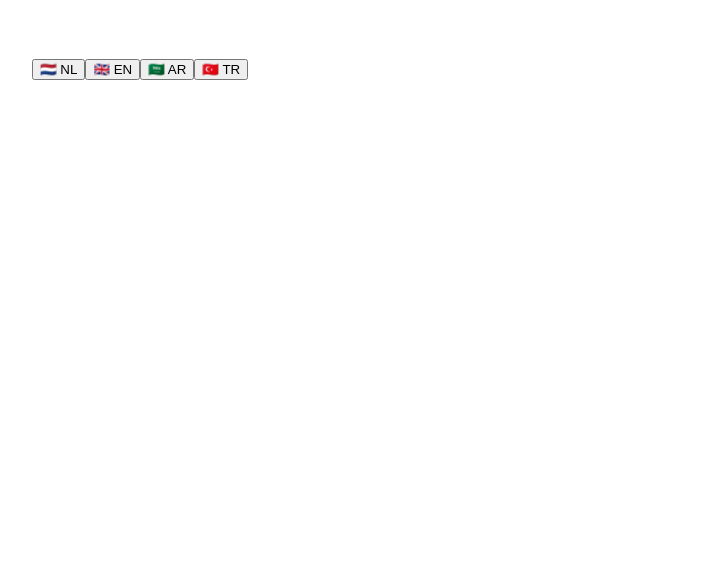
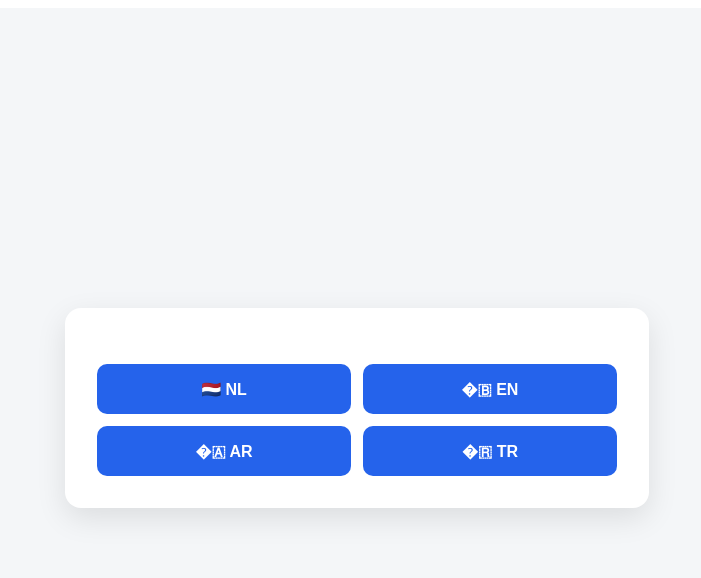
Before and after one commit to timpeleman/Focus-test3, a React (Vite) app: page / in a window 1280 px wide. Shown: the top 578 px of the page, without its empty margins (283-984 px from the left). Built offline with nearby package versions, Linux system fonts and the light colour scheme.

Commit message:
Refactor App.jsx for modern UI and language support

```diff
--- a/src/App.jsx
+++ b/src/App.jsx
@@ -1,131 +1,100 @@
 import { useEffect, useState } from "react";
 import jsPDF from "jspdf";
 
-// ✅ SCHONE, BUILD‑PROOF App.jsx (Vite + React 18)
-// ✅ Startscherm + taalkeuze + startknop
-// ✅ 4‑minuten Focus (Stroop) test
-// ✅ HR‑PDF rapport met interpretatie en foutentabel
+// ✅ MODERNE UI + BUILD‑PROOF App.jsx (Vite + React 18)
+// ✅ Grote knoppen, duidelijke inputs, hedendaagse layout
+// ✅ 4‑minuten Focus (Stroop) test + HR‑PDF
 // ✅ Talen: NL / EN / AR (RTL) / TR
 
 export default function App() {
-  const [language, setLanguage] = useState(null); // nl | en | ar | tr
-  const [step, setStep] = useState("start"); // start | menu | test
+  const [language, setLanguage] = useState(null);
+  const [step, setStep] = useState("start");
   const [candidateId, setCandidateId] = useState("");
   const [colorWord, setColorWord] = useState("");
   const [displayColor, setDisplayColor] = useState("");
   const [score, setScore] = useState(0);
   const [timer, setTimer] = useState(0);
-  const [errors, setErrors] = useState([]); // { time, chosen, correct }
-
-
-  const TEST_DURATION = 240; // 4 minuten
+  const [errors, setErrors] = useState([]);
+  const TEST_DURATION = 240;
   const COLORS = ["red", "blue", "green", "yellow"];
 
-
-  // ====== VERTALINGEN ======
   const T = {
     nl: {
       title: "🎯 Focus Test",
       intro: "Test je concentratie en nauwkeurigheid in 4 minuten.",
       chooseLang: "Kies een taal",
       candidateId: "Kandidaat ID",
-      start: "🚀 Start",
+      start: "Start",
       startTest: "Start test",
       clickColor: "Klik de KLEUR van het woord",
-      time: "⏱ Tijd",
-      score: "✅ Score",
-      errors: "❌ Fouten",
+      time: "Tijd",
+      score: "Score",
+      errors: "Fouten",
       report: "HR‑rapport",
-      correctAnswers: "Juiste antwoorden",
-      totalErrors: "Totaal fouten",
       interpretation: "Interpretatie",
-      errorList: "Foutenlijst",
-      noErrors: "Geen fouten gemaakt",
-      excellent: "Uitstekende concentratie",
-      good: "Goede focus met enkele fouten",
-      medium: "Matige focus — mogelijk concentratieproblemen",
-      weak: "Zwak resultaat — duidelijke aandachtsproblemen",
-      back: "🔙 Terug naar menu",
+      noErrors: "Geen fouten",
+      back: "Terug",
+      colors: { red: "ROOD", blue: "BLAUW", green: "GROEN", yellow: "GEEL" }
     },
     en: {
       title: "🎯 Focus Test",
       intro: "Test your focus and accuracy in 4 minutes.",
       chooseLang: "Choose a language",
       candidateId: "Candidate ID",
-      start: "🚀 Start",
+      start: "Start",
       startTest: "Start test",
       clickColor: "Click the COLOR of the word",
-      time: "⏱ Time",
-      score: "✅ Score",
-      errors: "❌ Errors",
+      time: "Time",
+      score: "Score",
+      errors: "Errors",
       report: "HR Report",
-      correctAnswers: "Correct answers",
-      totalErrors: "Total errors",
       interpretation: "Interpretation",
-      errorList: "Error list",
       noErrors: "No errors",
-      excellent: "Excellent focus",
-      good: "Good focus with minor mistakes",
-      medium: "Average focus — possible issues",
-      weak: "Weak focus — significant attention problems",
-      back: "🔙 Back to menu",
+      back: "Back",
+      colors: { red: "RED", blue: "BLUE", green: "GREEN", yellow: "YELLOW" }
     },
     ar: {
       title: "🎯 اختبار التركيز",
       intro: "اختبر تركيزك ودقتك خلال 4 دقائق.",
       chooseLang: "اختر اللغة",
       candidateId: "رقم المترشح",
-      start: "🚀 ابدأ",
+      start: "ابدأ",
       startTest: "ابدأ الاختبار",
       clickColor: "اضغط على لون الكلمة",
-      time: "⏱ الوقت",
-      score: "✅ النتيجة",
-      errors: "❌ الأخطاء",
-      report: "تقرير الموارد البشرية",
-      correctAnswers: "الإجابات الصحيحة",
-      totalErrors: "مجموع الأخطاء",
+      time: "الوقت",
+      score: "النتيجة",
+      errors: "الأخطاء",
+      report: "تقرير",
       interpretation: "التقييم",
-      errorList: "قائمة الأخطاء",
       noErrors: "لا توجد أخطاء",
-      excellent: "تركيز ممتاز",
-      good: "تركيز جيد مع بعض الأخطاء",
-      medium: "تركيز متوسط — ربما توجد مشاكل",
-      weak: "تركيز ضعيف — مشاكل واضحة",
-      back: "🔙 رجوع",
+      back: "رجوع",
+      colors: { red: "أحمر", blue: "أزرق", green: "أخضر", yellow: "أصفر" }
     },
     tr: {
       title: "🎯 Odak Testi",
       intro: "4 dakikada odak ve doğruluk seviyenizi test edin.",
       chooseLang: "Dil seçin",
       candidateId: "Aday Numarası",
-      start: "🚀 Başla",
+      start: "Başla",
       startTest: "Teste başla",
       clickColor: "KELİMENİN rengini tıklayın",
-      time: "⏱ Süre",
-      score: "✅ Skor",
-      errors: "❌ Hatalar",
-      report: "İK Raporu",
-      correctAnswers: "Doğru cevaplar",
-      totalErrors: "Toplam hatalar",
+      time: "Süre",
+      score: "Skor",
+      errors: "Hatalar",
+      report: "Rapor",
       interpretation: "Yorum",
-      errorList: "Hata listesi",
       noErrors: "Hata yok",
-      excellent: "Mükemmel odak",
-      good: "İyi odak, birkaç hata",
-      medium: "Orta seviye — sorun olabilir",
-      weak: "Zayıf odak — belirgin sorunlar",
-      back: "🔙 Geri dön",
-    },
+      back: "Geri",
+      colors: { red: "KIRMIZI", blue: "MAVİ", green: "YEŞİL", yellow: "SARI" }
+    }
   };
 
   const L = language ? T[language] : {};
   const isRTL = language === "ar";
 
-  // ====== TIMER ======
   useEffect(() => {
     if (step !== "test") return;
     if (timer >= TEST_DURATION) {
-      generatePDF();
       setStep("menu");
       return;
     }
@@ -133,24 +102,16 @@ export default function App() {
     return () => clearInterval(id);
   }, [step, timer]);
 
-  // ====== ACTIES ======
   const startTest = () => {
-    if (!candidateId.trim()) {
-      alert(L.candidateId);
-      return;
-    }
-    setScore(0);
-    setErrors([]);
-    setTimer(0);
-    nextRound();
-    setStep("test");
+    if (!candidateId.trim()) return alert(L.candidateId);
+    setScore(0); setErrors([]); setTimer(0);
+    nextRound(); setStep("test");
   };
 
   const nextRound = () => {
     const w = COLORS[Math.floor(Math.random() * COLORS.length)];
     const c = COLORS[Math.floor(Math.random() * COLORS.length)];
-    setColorWord(w);
-    setDisplayColor(c);
+    setColorWord(w); setDisplayColor(c);
   };
 
   const handleAnswer = (c) => {
@@ -159,102 +120,64 @@ export default function App() {
     nextRound();
   };
 
-  const interpretScore = () => {
-    const total = score + errors.length;
-    if (total === 0) return L.noErrors;
-    const acc = score / total;
-    if (acc >= 0.9) return L.excellent;
-    if (acc >= 0.75) return L.good;
-    if (acc >= 0.55) return L.medium;
-    return L.weak;
-  };
-
-  // ====== PDF ======
-  const generatePDF = () => {
-    const pdf = new jsPDF();
-    const interpretation = interpretScore();
-
-
-    pdf.setFillColor(30, 30, 30);
-    pdf.rect(0, 0, 220, 25, "F");
-    pdf.setFontSize(20);
-    pdf.setTextColor(255, 255, 255);
-    pdf.text(L.report, 10, 17);
-
-
-    pdf.setTextColor(0, 0, 0);
-    pdf.setFontSize(14);
-    pdf.text(`${L.candidateId}: ${candidateId}`, 10, 40);
-    pdf.text(`${L.correctAnswers}: ${score}`, 10, 50);
-    pdf.text(`${L.totalErrors}: ${errors.length}`, 10, 60);
-
-    pdf.setFontSize(16);
-    pdf.text(L.interpretation + ":", 10, 85);
-    pdf.setFontSize(14);
-    pdf.text(interpretation, 10, 100, { maxWidth: 180 });
-
-
-    pdf.setFontSize(16);
-    pdf.text(L.errorList + ":", 10, 125);
-
-
-    pdf.setFontSize(12);
-    let y = 145;
-    if (errors.length === 0) pdf.text(L.noErrors, 10, y);
-    else errors.forEach((e, i) => {
-      pdf.text(`${i + 1}. ${e.time}s — ${e.chosen.toUpperCase()} / ${e.correct.toUpperCase()}`, 10, y);
-      y += 8;
-      if (y > 270) { pdf.addPage(); y = 20; }
-    });
-
-
-    pdf.save(`rapport-${candidateId}.pdf`);
-  };
-
-
-  // ====== UI ======
   return (
-    <div style={{ fontFamily: "Arial", maxWidth: 650, margin: "0 auto", padding: 30, direction: isRTL ? "rtl" : "ltr", textAlign: isRTL ? "right" : "left" }}>
-      <h1>{L.title}</h1>
-
-
+    <div style={{ minHeight: "100vh", background: "#f4f6f8", display: "flex", justifyContent: "center", alignItems: "center", direction: isRTL ? "rtl" : "ltr" }}>
+      <div style={{ background: "white", padding: 32, borderRadius: 16, width: "100%", maxWidth: 520, boxShadow: "0 10px 30px rgba(0,0,0,.1)" }}>
+        <h1 style={{ textAlign: "center", marginBottom: 24 }}>{L.title}</h1>
         {step === "start" && (
-        <div>
-          <h2>{L.chooseLang}</h2>
-          <button onClick={() => setLanguage("nl")}>🇳🇱 NL</button>
-          <button onClick={() => setLanguage("en")}>🇬🇧 EN</button>
-          <button onClick={() => setLanguage("ar")}>🇸🇦 AR</button>
-          <button onClick={() => setLanguage("tr")}>🇹🇷 TR</button>
-          {language && <button style={{ display: "block", marginTop: 16 }} onClick={() => setStep("menu")}>{L.start}</button>}
+          <>
+            <p style={{ textAlign: "center" }}>{L.chooseLang}</p>
+            <div style={{ display: "grid", gridTemplateColumns: "1fr 1fr", gap: 12 }}>
+              <button style={btn} onClick={() => setLanguage("nl")}>🇳🇱 NL</button>
+              <button style={btn} onClick={() => setLanguage("en")}>�🇧 EN</button>
+              <button style={btn} onClick={() => setLanguage("ar")}>�🇦 AR</button>
+              <button style={btn} onClick={() => setLanguage("tr")}>�🇷 TR</button>
             </div>
+            {language && <button style={{ ...btn, marginTop: 20 }} onClick={() => setStep("menu")}>{L.start}</button>}
+          </>
         )}
-
-
         {step === "menu" && (
-        <div>
+          <>
             <p>{L.intro}</p>
-          <input placeholder={L.candidateId} value={candidateId} onChange={e => setCandidateId(e.target.value)} />
-          <div style={{ marginTop: 12 }}>
-            <button onClick={startTest}>{L.startTest}</button>
+            <input value={candidateId} onChange={e => setCandidateId(e.target.value)} placeholder={L.candidateId} style={input} />
+            <button style={{ ...btn, marginTop: 16 }} onClick={startTest}>{L.startTest}</button>
+          </>
+        )}
+        {step === "test" && (
+          <>
+            <p><strong>{L.time}:</strong> {timer}s</p>
+            <h2 style={{ color: displayColor, textAlign: "center", fontSize: 40 }}>{T[language].colors[colorWord]}</h2>
+            <p style={{ textAlign: "center" }}>{L.clickColor}</p>
+            <div style={{ display: "grid", gridTemplateColumns: "1fr 1fr", gap: 12 }}>
+              {COLORS.map(c => (
+                <button key={c} style={btn} onClick={() => handleAnswer(c)}>{T[language].colors[c]}</button>
+              ))}
             </div>
+            <p style={{ marginTop: 16, textAlign: "center" }}>{L.score}: {score} | {L.errors}: {errors.length}</p>
+            <button style={{ ...btn, marginTop: 16 }} onClick={() => setStep("menu")}>{L.back}</button>
+          </>
+        )}
       </div>
-      )}
-
-
-      {step === "test" && (
-        <div>
-          <p>{L.time}: {timer}s</p>
-          <h2 style={{ color: displayColor }}>{colorWord.toUpperCase()}</h2>
-          <p>{L.clickColor}</p>
-          {COLORS.map(c => (
-            <button key={c} onClick={() => handleAnswer(c)} style={{ margin: 4 }}>
-              {c.toUpperCase()}
-            </button>
-          ))}
-          <p>{L.score}: {score} | {L.errors}: {errors.length}</p>
-          <button onClick={() => setStep("menu")}>{L.back}</button>
-        </div>
-      )}
     </div>
   );
 }
+
+const btn = {
+  padding: "14px",
+  fontSize: 16,
+  fontWeight: 600,
+  borderRadius: 10,
+  border: "none",
+  background: "#2563eb",
+  color: "white",
+  cursor: "pointer"
+};
+
+const input = {
+  width: "100%",
+  padding: "14px",
+  fontSize: 16,
+  borderRadius: 10,
+  border: "1px solid #ccc",
+  marginTop: 12
+};
```
Lines whose indentation alone changed are shown as unchanged.
